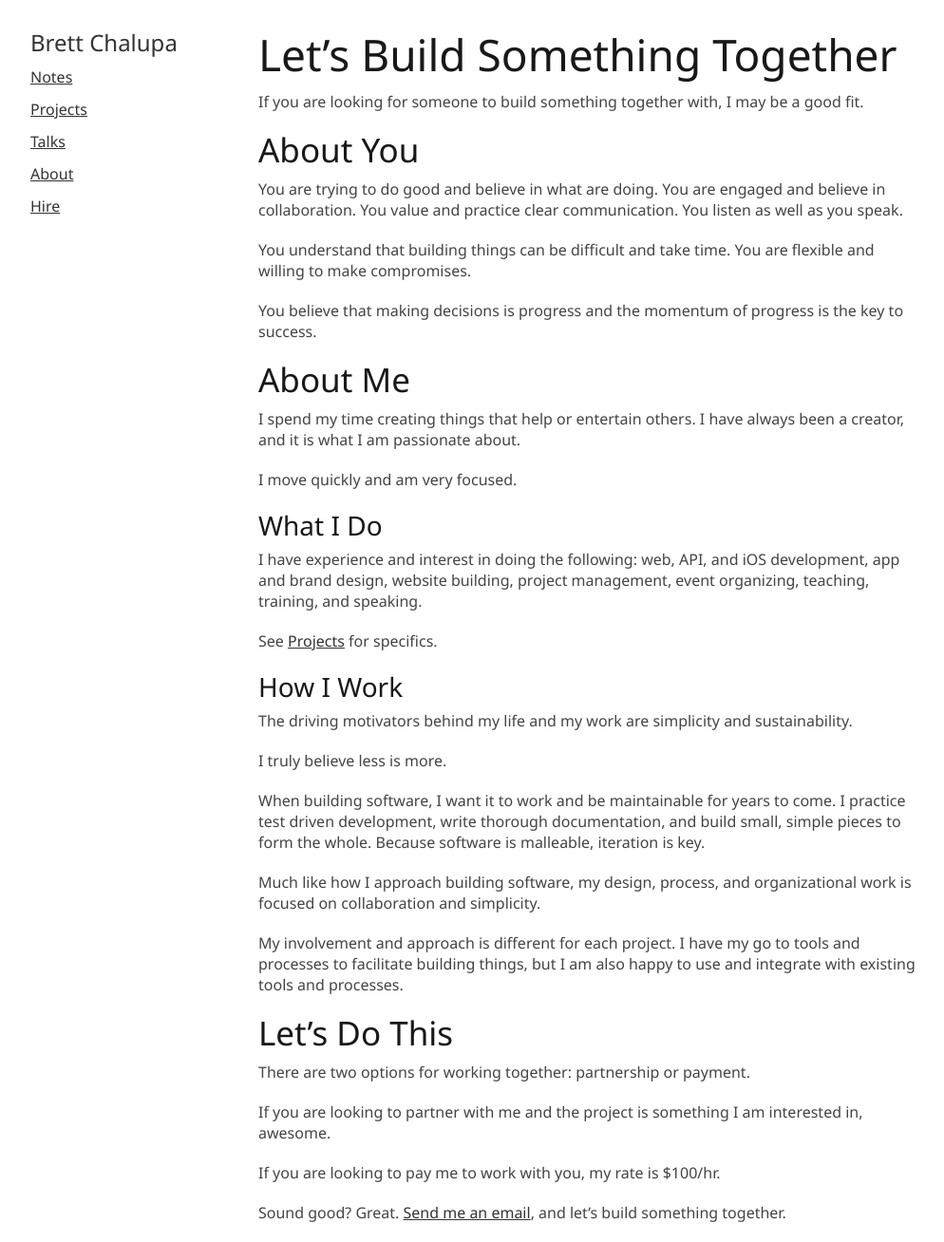
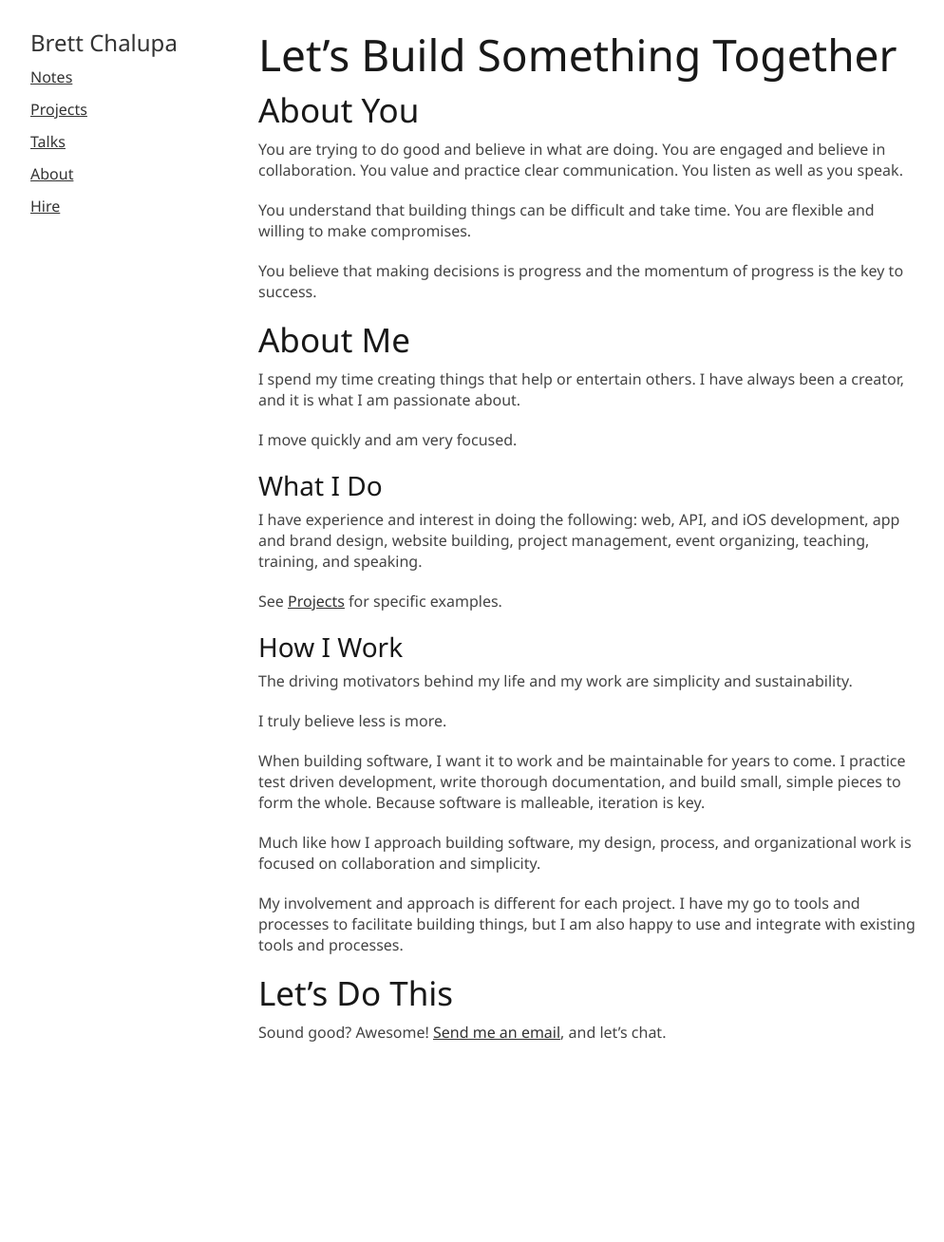
Before and after one commit to brettchalupa/brettchalupa.github.io, a Jekyll site: the page built from hire.md, in a window 1280 px wide. Shown: the whole page at 95% size, without its empty margins (138-1132 px from the left). Built offline with Jekyll 4.4.1, drawn with Linux system fonts in a browser that asks for light colours; a script that is not in the unit is left out; after the commit the page ends 1118 px from its top, so only the background shows below that.

Commit message:
Edit & simplify Hire content
This removes some fluff and simplifies the content. It also removes my
rate as it varies from project to project.

```diff
--- a/hire.md
+++ b/hire.md
@@ -5,9 +5,6 @@ layout: default
 ---
 
 # Let's Build Something Together
-
-If you are looking for someone to build something together with, I may
-be a good fit.
 
 ## About You
 
@@ -34,7 +31,7 @@ I have experience and interest in doing the following: web, API, and iOS
 development, app and brand design, website building, project management,
 event organizing, teaching, training, and speaking.
 
-See [Projects](/projects/) for specifics.
+See [Projects](/projects/) for specific examples.
 
 ### How I Work
 
@@ -57,12 +54,5 @@ happy to use and integrate with existing tools and processes.
 
 ## Let's Do This
 
-There are two options for working together: partnership or payment.
-
-If you are looking to partner with me and the project is something I
-am interested in, awesome.
-
-If you are looking to pay me to work with you, my rate is $100/hr.
-
-Sound good? Great. [Send me an email](mailto:brett@brettchalupa.com),
-and let's build something together.
+Sound good? Awesome! [Send me an email](mailto:brett@brettchalupa.com),
+and let's chat.
```
